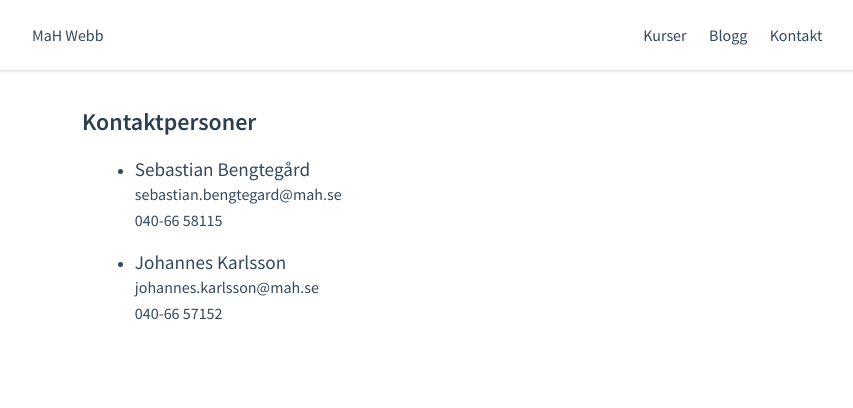
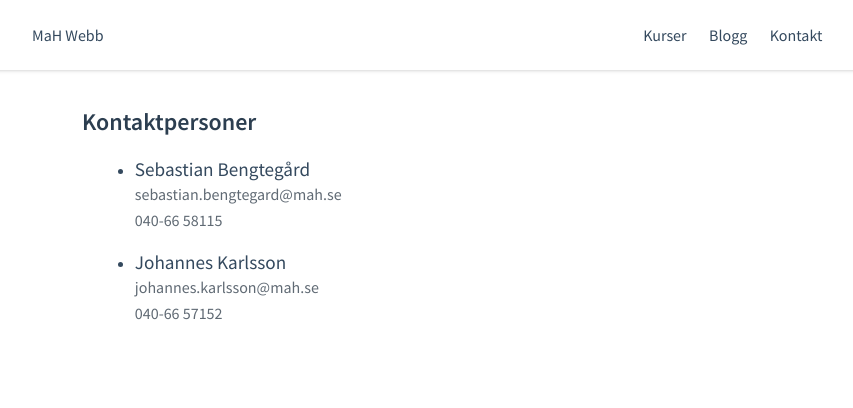
Before and after one commit to otabv/mah-webb.github.io, a Jekyll site: the page built from contact/index.html, in a window 1280 px wide. Shown: the top 408 px of the page, without its empty margins (208-1061 px from the left). Built offline with Jekyll 4.4.1, drawn with Linux system fonts in a browser that asks for light colours.

Commit message:
email/phone color

```diff
--- a/assets/css/main.css
+++ b/assets/css/main.css
@@ -401,7 +401,7 @@ code {
 
 .member-list .member-email,
 .member-list .member-phone {
-    color:
+    color: #606A74;
 }
 
 /**
```
